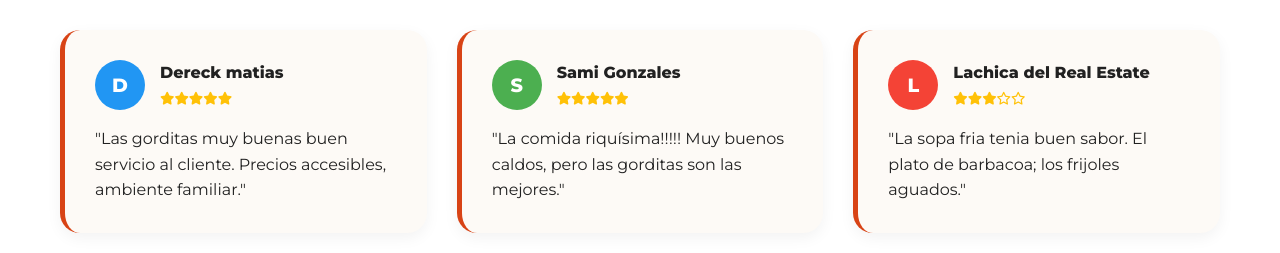
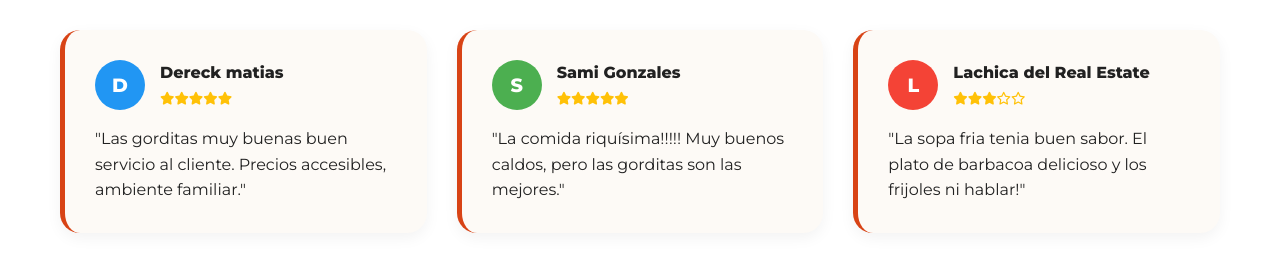
Before and after one commit to uvprisma/La-TIa-Meche, a plain HTML site: page index.html in a window 1280 px wide. Shown: the part 2100-2353 px from the top of the page. Drawn offline with Linux system fonts and the light colour scheme.

Commit message:
Update index.html
review update

```diff
--- a/index.html
+++ b/index.html
@@ -596,7 +596,7 @@
                             <span class="stars" style="font-size: 0.8rem; color:var(--secondary);"><i class="fa-solid fa-star"></i><i class="fa-solid fa-star"></i><i class="fa-solid fa-star"></i><i class="fa-regular fa-star"></i><i class="fa-regular fa-star"></i></span>
                         </div>
                     </div>
-                    <p class="review-text">"La sopa fria tenia buen sabor. El plato de barbacoa; los frijoles aguados."</p>
+                    <p class="review-text">"La sopa fria tenia buen sabor. El plato de barbacoa delicioso y los frijoles ni hablar!"</p>
                 </div>
             </div>
         </div>
```
